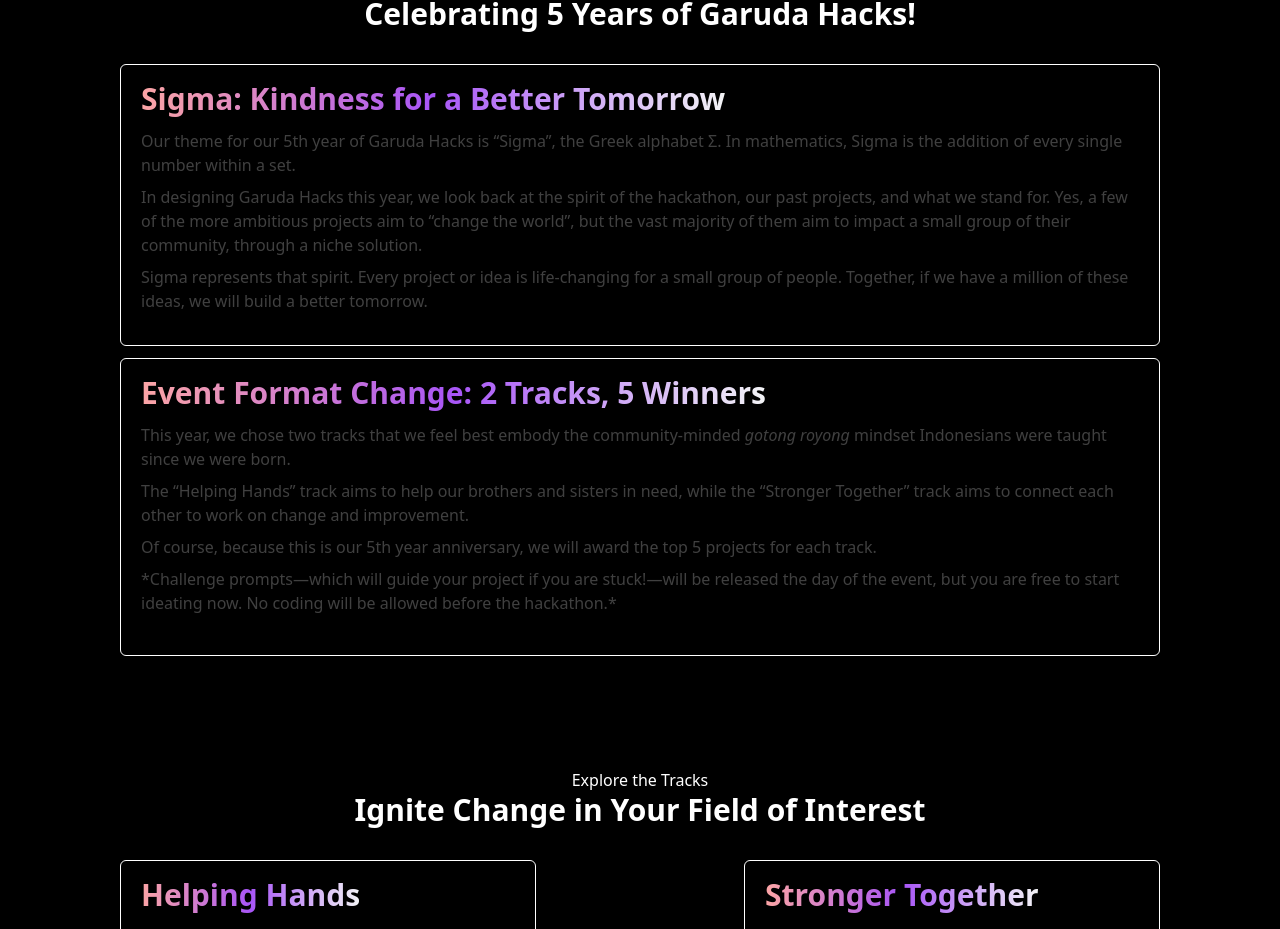
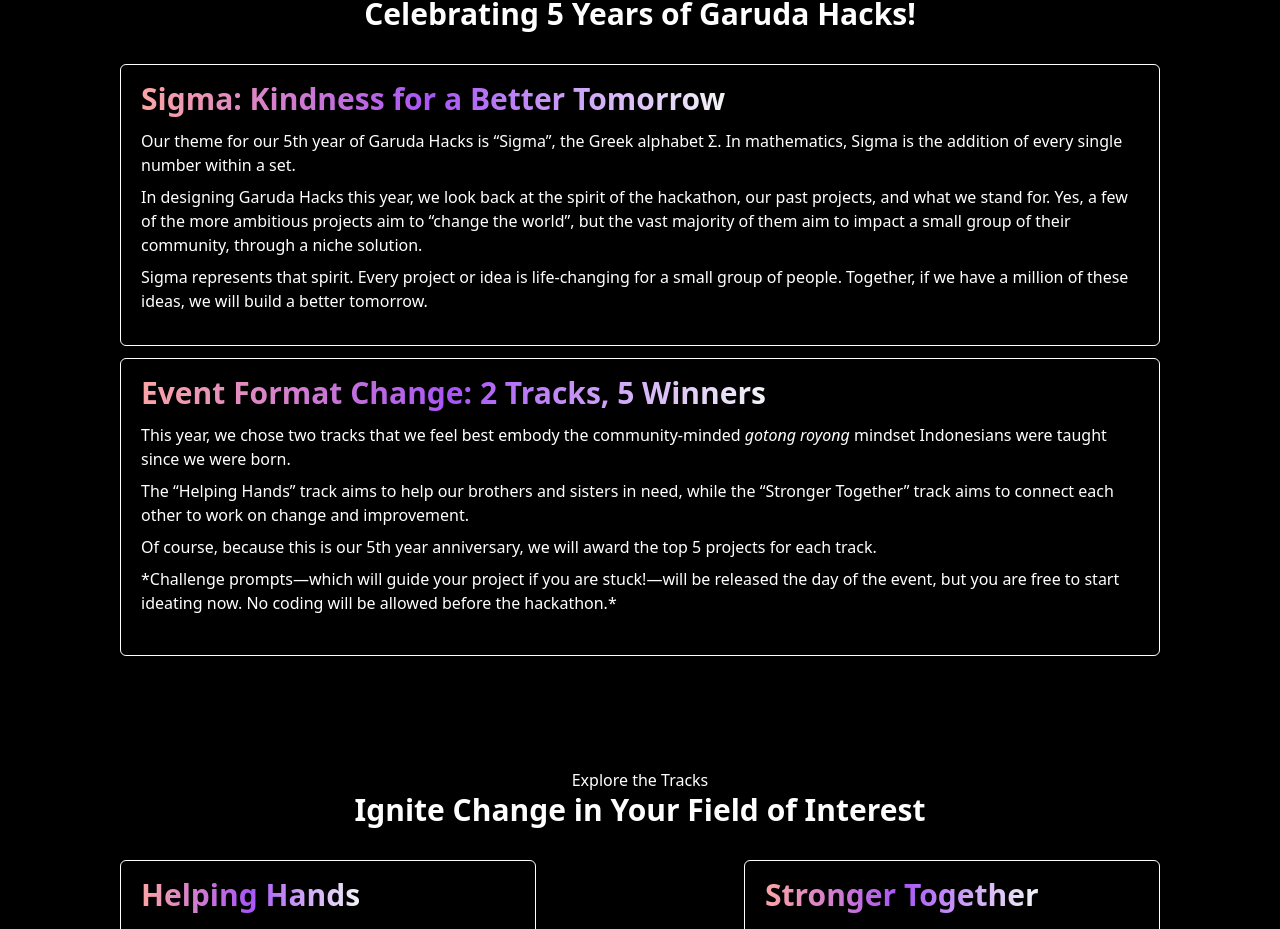
Before and after one commit to AAK05/GH5-Test, a Next.js app: page / in a window 1280 px wide. Shown: the part 860-1789 px from the top of the page. Built offline with nearby package versions, Linux system fonts and the light colour scheme.

Commit message:
Text-white to foreword

```diff
--- a/src/app/components/Foreword.tsx
+++ b/src/app/components/Foreword.tsx
@@ -15,17 +15,17 @@ const Foreword = () => {
             <div className="flex w-10/12 lg:w-[1040px] flex-col items-center justify-between mx-auto mb-20 mt-5">
                 <div className="flex flex-col w-full mb-5 lg:mb-0 mx-auto lg:ml-0 mt-3 px-5 pt-4 pb-6 rounded-md border border-white">
                     <h1 className="text-white text-left text-3xl font-bold mb-3"><span className="text-transparent bg-clip-text bg-gradient-to-r from-red-300 via-purple-500 to-gray-100">Sigma: Kindness for a Better Tomorrow</span></h1>
-                    <p className="mb-2">Our theme for our 5th year of Garuda Hacks is “Sigma”, the Greek alphabet Σ. In mathematics, Sigma is the addition of every single number within a set. </p>
-                    <p className="mb-2">In designing Garuda Hacks this year, we look back at the spirit of the hackathon, our past projects, and what we stand for. Yes, a few of the more ambitious projects aim to “change the world”, but the vast majority of them aim to impact a small group of their community, through a niche solution.</p>
-                    <p className="mb-2">Sigma represents that spirit. Every project or idea is life-changing for a small group of people. Together, if we have a million of these ideas, we will build a better tomorrow.</p>
+                    <p className="mb-2 text-white">Our theme for our 5th year of Garuda Hacks is “Sigma”, the Greek alphabet Σ. In mathematics, Sigma is the addition of every single number within a set. </p>
+                    <p className="mb-2 text-white">In designing Garuda Hacks this year, we look back at the spirit of the hackathon, our past projects, and what we stand for. Yes, a few of the more ambitious projects aim to “change the world”, but the vast majority of them aim to impact a small group of their community, through a niche solution.</p>
+                    <p className="mb-2 text-white">Sigma represents that spirit. Every project or idea is life-changing for a small group of people. Together, if we have a million of these ideas, we will build a better tomorrow.</p>
                 </div>
                 <div className="flex flex-col w-full mx-auto lg:mr-0 mt-3 px-5 pt-4 pb-6 rounded-md border border-white">
                     <h1 className="text-white text-left text-3xl font-bold mb-3"><span className="text-transparent bg-clip-text bg-gradient-to-r from-red-300 via-purple-500 to-gray-100">Event Format Change: 2 Tracks, 5 Winners</span></h1>
-                    <p className="mb-2">This year, we chose two tracks that we feel best embody the community-minded <i>gotong royong</i> mindset Indonesians were taught since we were born.</p>
-                    <p className="mb-2">The “Helping Hands” track aims to help our brothers and sisters in need, while the “Stronger Together” track aims to connect each other to work on change and improvement.</p>
-                    <p className="mb-2">Of course, because this is our 5th year anniversary, we will award the top 5 projects for each track.</p>
-                    <p className="mb-2">*Challenge prompts—which will guide your project if you are stuck!—will be released the day of the event, but you are free to start ideating now. No coding will be allowed before the hackathon.*</p>
-                    <p className="mb-2"></p>
+                    <p className="mb-2 text-white">This year, we chose two tracks that we feel best embody the community-minded <i>gotong royong</i> mindset Indonesians were taught since we were born.</p>
+                    <p className="mb-2 text-white">The “Helping Hands” track aims to help our brothers and sisters in need, while the “Stronger Together” track aims to connect each other to work on change and improvement.</p>
+                    <p className="mb-2 text-white">Of course, because this is our 5th year anniversary, we will award the top 5 projects for each track.</p>
+                    <p className="mb-2 text-white">*Challenge prompts—which will guide your project if you are stuck!—will be released the day of the event, but you are free to start ideating now. No coding will be allowed before the hackathon.*</p>
+                    <p className="mb-2 text-white"></p>
 
                 </div>
             </div>
```
